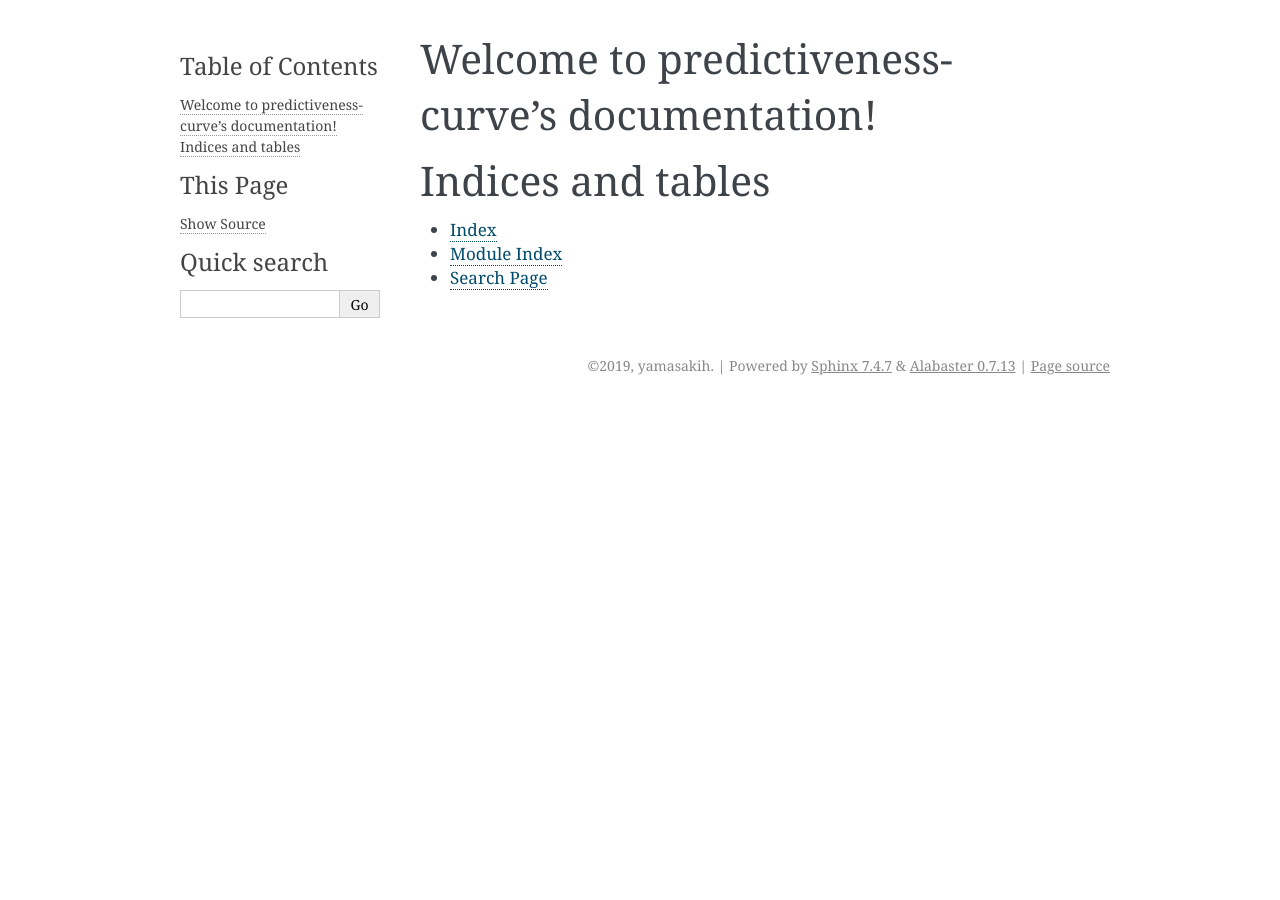
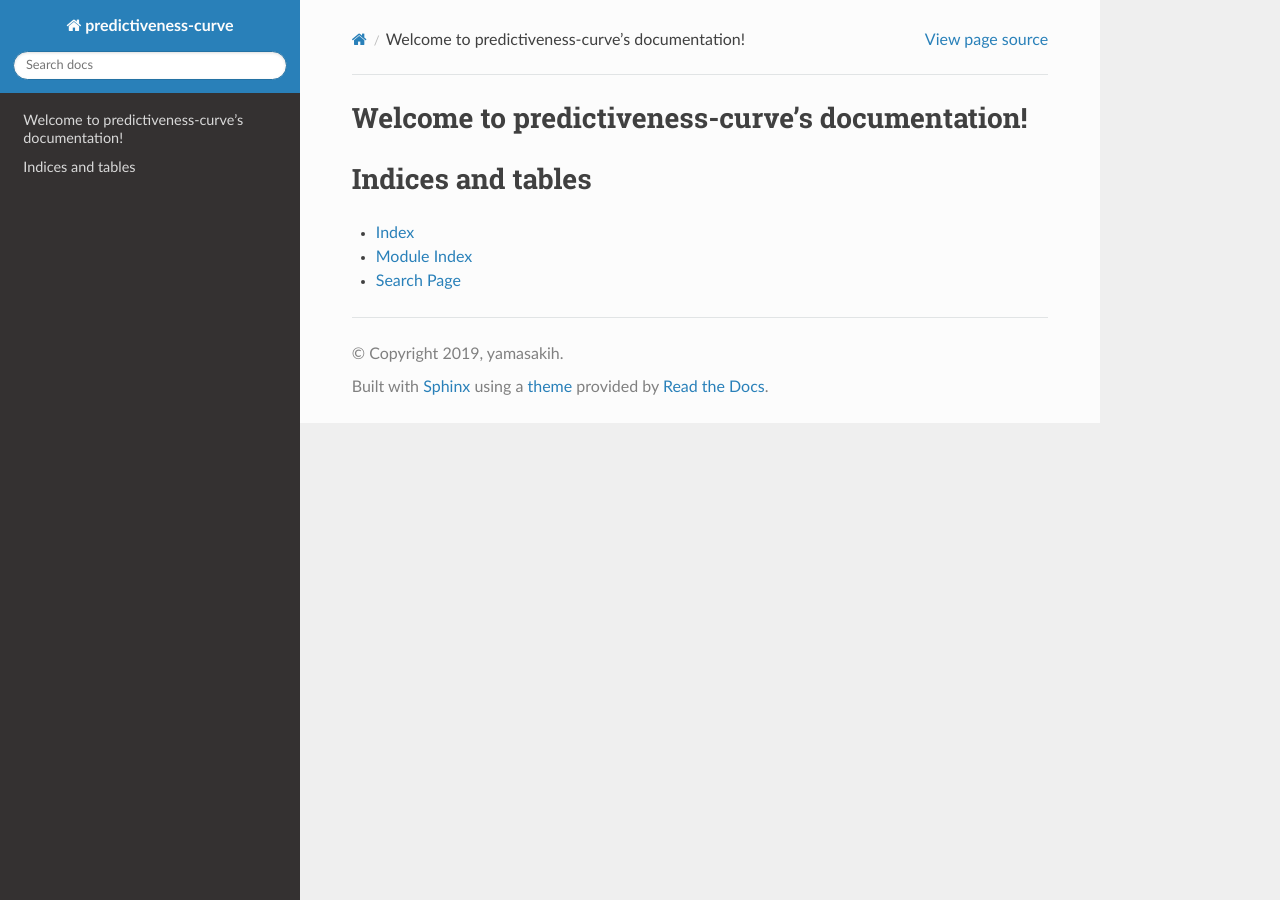
Before and after one commit to yamasakih/predictiveness-curve, a Sphinx documentation site: the page built from docs/source/index.rst, in a window 1280 px wide. Built offline with Sphinx 7.4.7 and the Read the Docs theme 2.0.0, drawn with Linux system fonts in a browser that asks for light colours.

Commit message:
Change document style

```diff
--- a/docs/source/conf.py
+++ b/docs/source/conf.py
@@ -16,6 +16,7 @@
 # import sys
 # sys.path.insert(0, os.path.abspath('.'))
 import predictiveness_curve
+import sphinx_rtd_theme
 
 
 # -- Project information -----------------------------------------------------
@@ -38,6 +39,8 @@ release = predictiveness_curve.__version__
 # extensions coming with Sphinx (named 'sphinx.ext.*') or your custom
 # ones.
 extensions = [
+    'sphinx.ext.autodoc',
+    'sphinx.ext.napoleon',
 ]
 
 # Add any paths that contain templates here, relative to this directory.
@@ -73,7 +76,8 @@ pygments_style = 'sphinx'
 # The theme to use for HTML and HTML Help pages.  See the documentation for
 # a list of builtin themes.
 #
-html_theme = 'alabaster'
+html_theme = 'sphinx_rtd_theme'
+html_theme_path = [sphinx_rtd_theme.get_html_theme_path()]
 
 # Theme options are theme-specific and customize the look and feel of a theme
 # further.  For a list of options available for each theme, see the
```
Also changed, not shown: 2 other files.
